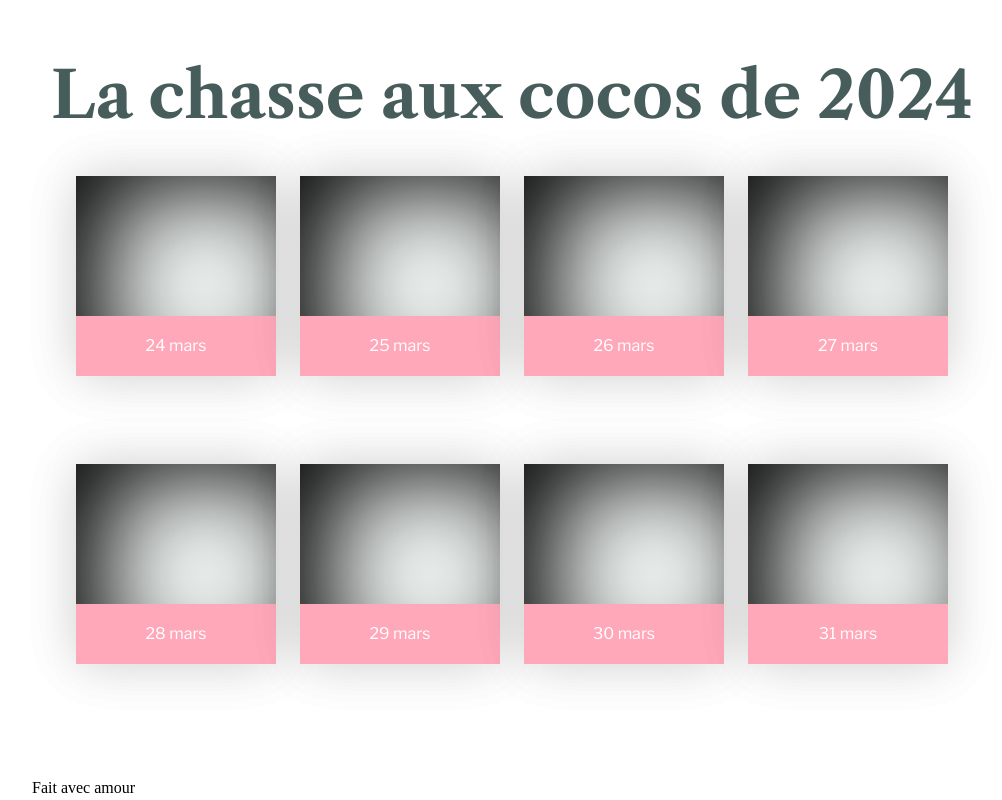
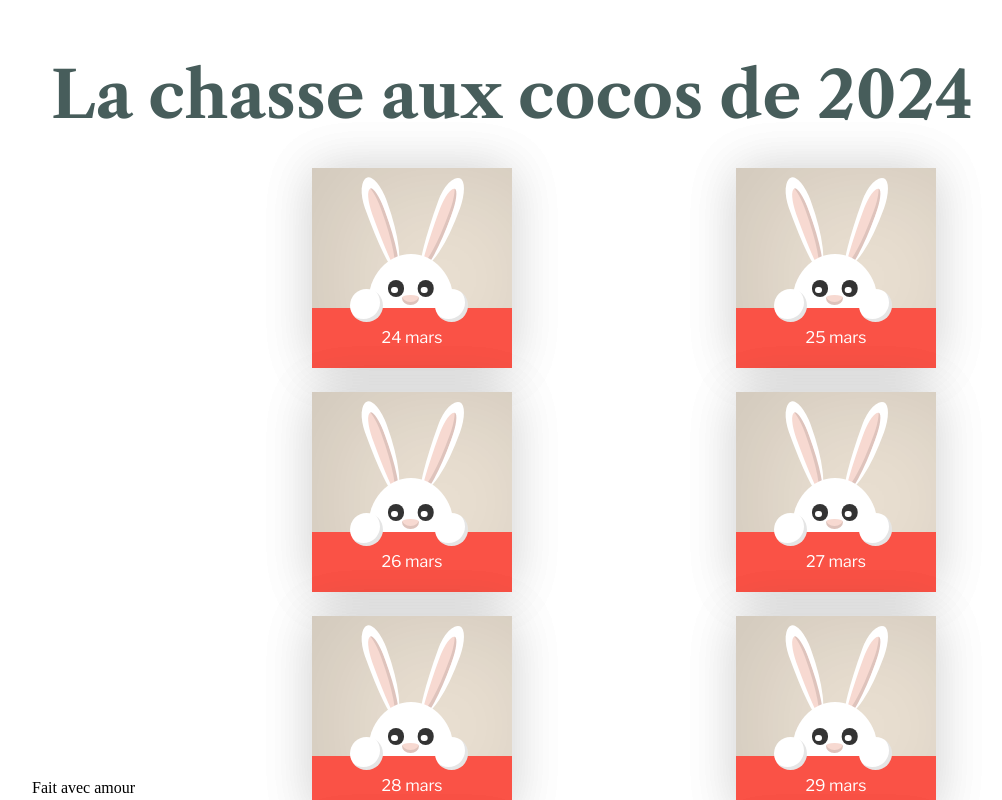
Before and after one commit to Marie-EveGauthier/paques, a React (Vite) app: page / in a window 1280 px wide. Shown: the top 800 px of the page, without its empty margins (128-1130 px from the left). Built offline with nearby package versions, Linux system fonts and the light colour scheme.

Commit message:
Style the front of the card

```diff
--- a/src/components/Card.tsx
+++ b/src/components/Card.tsx
@@ -1,7 +1,15 @@
 import styled from "styled-components";
 
+/** source: https://lenadesign.org/2022/02/26/css-easter-bunny-foldable-easter-card/#google_vignette
+ * but as we need a smaller card, we adopt the 2 / 3 smallThan
+ * hence all the calc()
+ *
+ */
+const ratio = 66; // 2 / 3
+
 const Wrapper = styled.div`
-  margin: var(--space-xl) 0;
+  margin-top: 24px;
+  margin-left: 224px;
   display: flex;
   align-items: center;
   justify-content: center;
@@ -22,12 +30,13 @@ const EasterCard = styled.div`
 
 const CardFront = styled.div`
   position: relative;
-  background-color: var(--color-green-light);
+  background-color: #e9dfd1;
   width: 200px;
   height: 200px;
   transform-origin: left;
   transition: all.5s;
-  box-shadow: inset 30px 10px 100px rgba(0, 0, 0.1), 0 0 50px rgba(0, 0, 0, 0.1);
+  box-shadow: inset 30px 10px 100px rgba(0, 0, 0, 0.1),
+    0 0 50px rgba(0, 0, 0, 0.1);
 
   ${EasterCard}:hover & {
     transform: rotateY(-160deg);
@@ -38,7 +47,7 @@ const CardFront = styled.div`
 const Bottom = styled.div`
   position: absolute;
   color: var(--color-white);
-  background-color: var(--color-pink);
+  background-color: var(--color-red);
   width: 200px;
   height: 60px;
   bottom: 0;
@@ -52,11 +61,123 @@ const Bottom = styled.div`
   }
 `;
 
-const EasterBunny = styled.div``;
-const Head = styled.div``;
-const EarLeft = styled.div``;
-const EarRight = styled.div``;
-const Paws = styled.div``;
+const EasterBunny = styled.div`
+  position: absolute;
+
+  ${EasterCard}:hover & {
+    display: none;
+  }
+`;
+
+const Head = styled.div`
+  position: absolute;
+  background-color: var(--color-white);
+  width: ${`calc(130px * ${ratio} / 100)`};
+  height: ${`calc(150px * ${ratio} / 100)`};
+  border-radius: 50%;
+  top: ${`calc(130px * ${ratio} / 100)`};
+  left: ${`calc(85px * ${ratio} / 100)`};
+  z-index: 5;
+
+  &:before {
+    position: absolute;
+    content: "";
+    background-color: #333;
+    width: ${`calc(25px * ${ratio} / 100)`};
+    height: ${`calc(25px * ${ratio} / 100)`};
+    border-radius: 50%;
+    top: ${`calc(40px * ${ratio} / 100)`}; // 20px; // 40px
+    left: ${`calc(30px * ${ratio} / 100)`}; // 12px; // 30px
+    box-shadow: ${`calc(45px * ${ratio} / 100) 0 #333`}; //45px
+  }
+
+  &:after {
+    content: "";
+    position: absolute;
+    background-color: white;
+    border-radius: 50%;
+    width: ${`calc(10px * ${ratio} / 100)`};
+    height: ${`calc(10px * ${ratio} / 100)`};
+    left: ${`calc(35px * ${ratio} / 100)`}; // 15px; // 35px;
+    top: ${`calc(50px * ${ratio} / 100)`}; // 27px; // 50px;
+    box-shadow: ${`calc(45px * ${ratio} / 100) 0 white`}; //45px
+  }
+`;
+
+const EarLeft = styled.div`
+  position: absolute;
+  &:before,
+  &:after {
+    content: "";
+    position: absolute;
+    border-radius: 55% 45% 70% 30% / 30% 30% 70% 70%;
+    transform: rotate(-20deg);
+  }
+
+  &:before {
+    height: ${`calc(145px * ${ratio} / 100)`};
+    width: ${`calc(35px * ${ratio} / 100)`};
+    background-color: var(--color-white);
+    top: ${`calc(10px * ${ratio} / 100)`}; //10px;
+    left: ${`calc(90px * ${ratio} / 100)`}; // 90px;
+  }
+
+  &:after {
+    background-color: #f7d9d1;
+    width: ${`calc(20px * ${ratio} / 100)`}; //10px;
+    height: ${`calc(130px * ${ratio} / 100)`}; //130px;
+    top: ${`calc(27px * ${ratio} / 100)`}; //10px;
+    left: ${`calc(100px * ${ratio} / 100)`};
+
+    box-shadow: inset -3px -3px rgba(0, 0, 0, 0.1);
+  }
+`;
+const EarRight = styled(EarLeft)`
+  &:before,
+  &:after {
+    transform: rotate(20deg);
+  }
+
+  &:before {
+    left: ${`calc(180px * ${ratio} / 100)`};
+  }
+
+  &:after {
+    left: ${`calc(183px * ${ratio} / 100)`};
+  }
+`;
+
+const Paws = styled.div`
+  position: absolute;
+  background-color: #f7d9d1;
+  width: ${`calc(25px * ${ratio} / 100)`};
+  height: ${`calc(15px * ${ratio} / 100)`};
+  border-radius: 50% 50% 50% 50% / 30% 30% 70% 70%;
+  top: ${`calc(193px * ${ratio} / 100)`};
+  left: ${`calc(137px * ${ratio} / 100)`};
+  z-index: 10;
+  box-shadow: inset 0 -3px rgba(0, 0, 0, 0.1);
+
+  &:before,
+  &:after {
+    content: "";
+    position: absolute;
+    background-color: var(--color-white);
+    border-radius: 50%;
+    width: ${`calc(50px * ${ratio} / 100)`};
+    height: ${`calc(50px * ${ratio} / 100)`};
+    box-shadow: inset -3px -3px rgba(0, 0, 0, 0.1);
+    top: ${`calc(-10px * ${ratio} / 100)`};
+  }
+
+  &:before {
+    left: ${`calc(-80px * ${ratio} / 100)`};
+  }
+
+  &:after {
+    left: ${`calc(50px * ${ratio} / 100)`};
+  }
+`;
 
 const CardInside = styled.div`
   position: absolute;
@@ -66,7 +187,8 @@ const CardInside = styled.div`
   z-index: -2;
   left: 0;
   top: 0;
-  box-shadow: inset 30px 10px 100px rgba(0, 0, 0.1), 0 0 50px rgba(0, 0, 0, 0.1);
+  box-shadow: inset 30px 10px 100px rgba(0, 0, 0, 0.1),
+    0 0 50px rgba(0, 0, 0, 0.1);
 `;
 
 const Wishes = styled.div``;
--- a/src/routes/index.tsx
+++ b/src/routes/index.tsx
@@ -8,7 +8,6 @@ const CardWrapper = styled.section`
   display: flex;
   justify-content: center;
   flex-wrap: wrap;
-  gap: 24px;
 `;
 
 export default function Index() {
```
